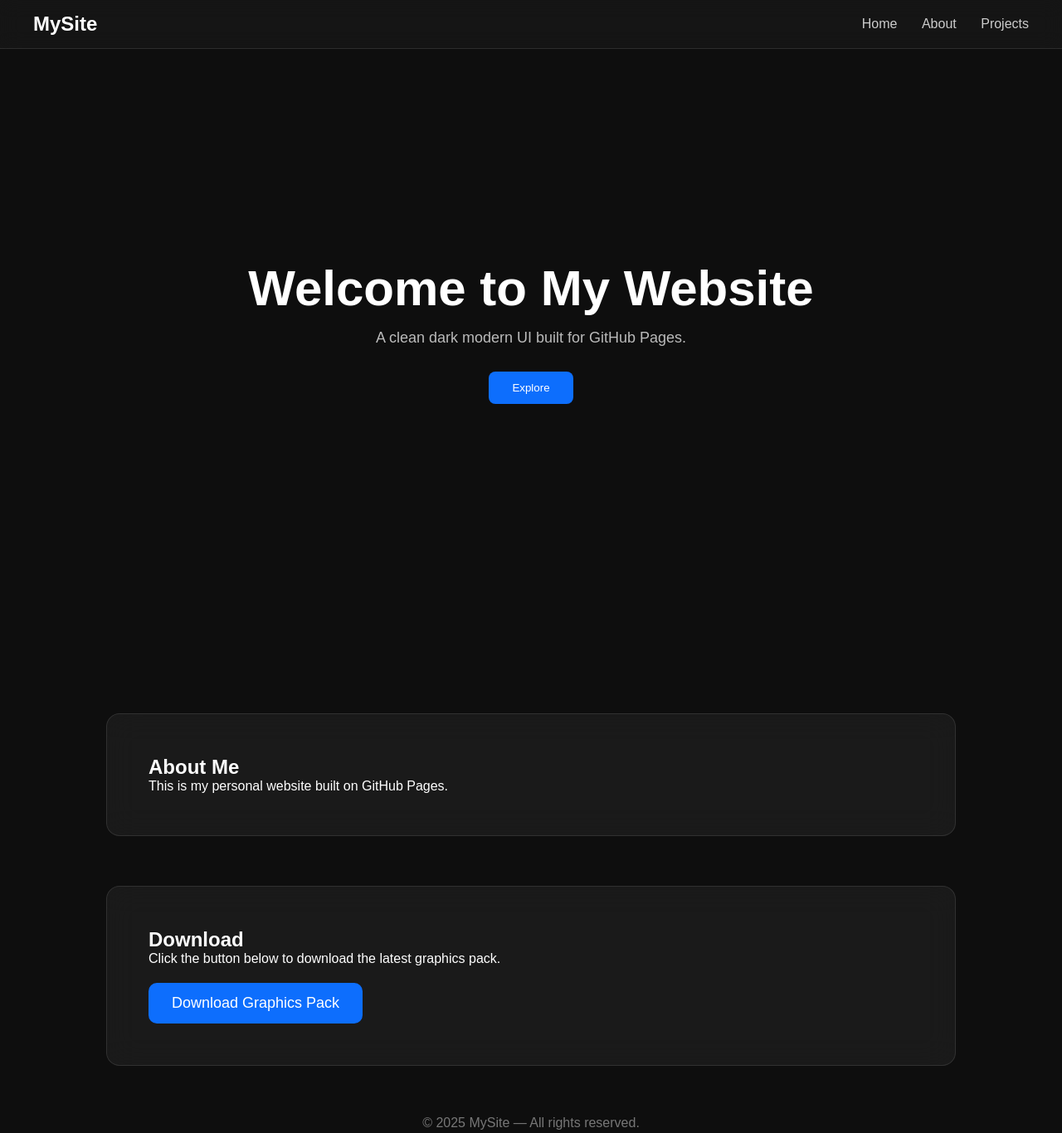
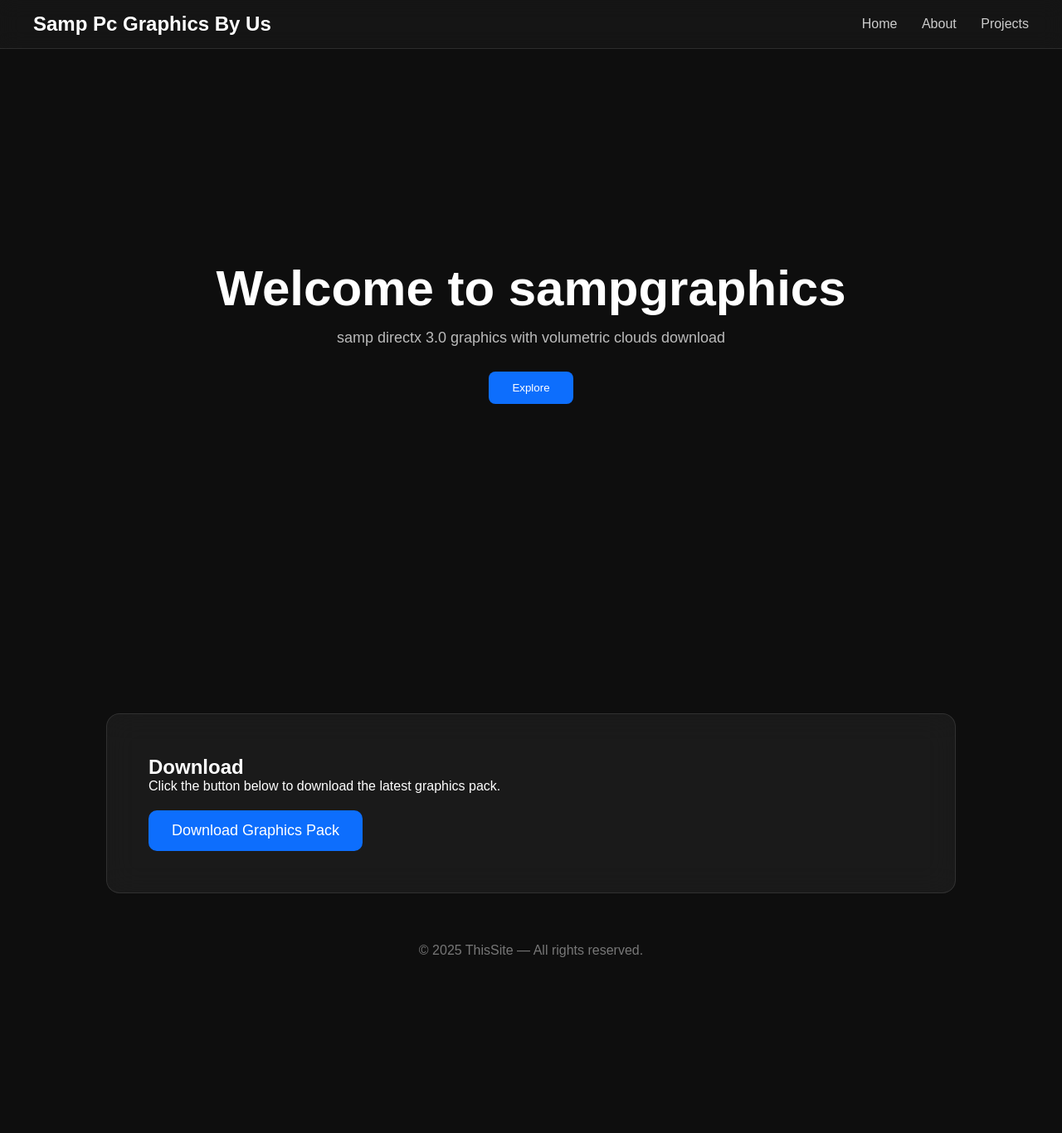
Before and after one commit to AMANAMANU/samppcgraphicsby, a plain HTML site: page index.html in a window 1280 px wide. Shown: the whole page at 83% size. After the commit the page ends 1215 px from the top, so only its background shows below. Drawn offline with Linux system fonts and the light colour scheme.

Commit message:
Update index.html

```diff
--- a/index.html
+++ b/index.html
@@ -3,14 +3,14 @@
 <head>
     <meta charset="UTF-8">
     <meta name="viewport" content="width=device-width">
-    <title>My Modern Website</title>
+    <title>Download Your Samp Graphics Down There</title>
     <link rel="stylesheet" href="style.css">
     <script defer src="script.js"></script>
 </head>
 <body>
 
 <div class="nav">
-    <div class="logo">MySite</div>
+    <div class="logo">Samp Pc Graphics By Us</div>
     <div class="menu">
         <a href="#home">Home</a>
         <a href="#about">About</a>
@@ -19,16 +19,10 @@
 </div>
 
 <section id="home" class="hero">
-    <h1>Welcome to My Website</h1>
-    <p>A clean dark modern UI built for GitHub Pages.</p>
+    <h1>Welcome to sampgraphics</h1>
+    <p>samp directx 3.0 graphics with volumetric clouds download</p>
     <button class="btn" onclick="scrollToSection('about')">Explore</button>
 </section>
-
-<section id="about" class="glass">
-    <h2>About Me</h2>
-    <p>This is my personal website built on GitHub Pages.</p>
-</section>
-
 <section id="projects" class="glass">
     <h2>Download</h2>
     <p>Click the button below to download the latest graphics pack.</p>
@@ -39,7 +33,7 @@
 </section>
 
 <footer>
-    © 2025 MySite — All rights reserved.
+    © 2025 ThisSite — All rights reserved.
 </footer>
 
 </body>
```
